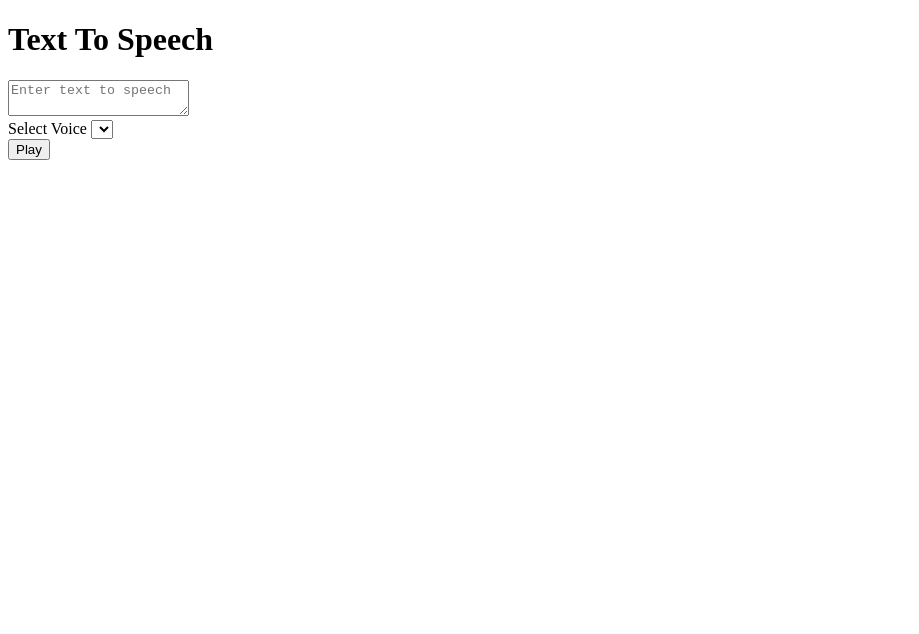
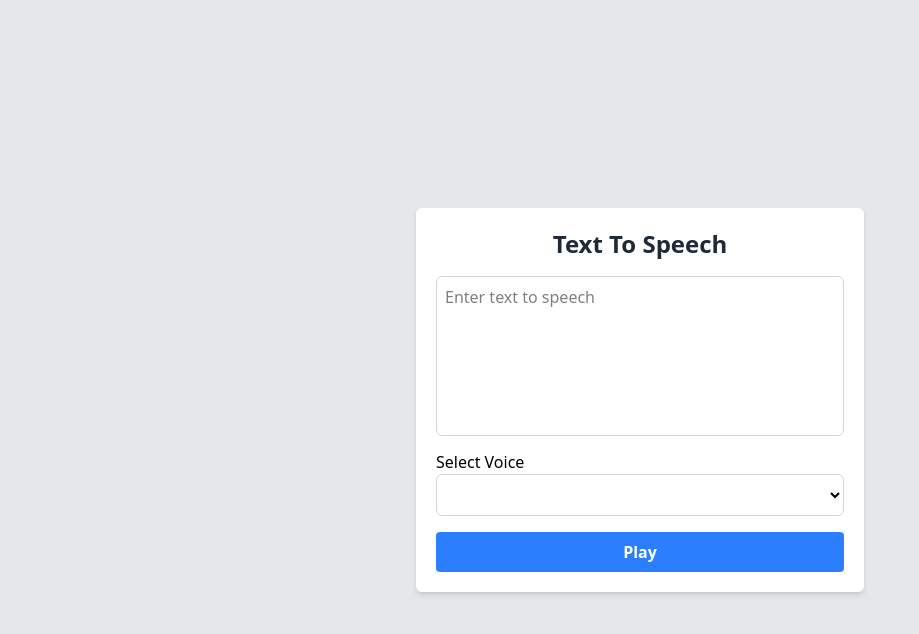
Before and after one commit to chirivelli/text-to-speech, a website: page index.html in a window 1280 px wide. Shown: the whole page, without its empty margins (0-919 px from the left). Drawn offline with nearby package versions, Linux system fonts and the light colour scheme.

Commit message:
Added Tailwind CDN

```diff
--- a/index.css
+++ /dev/null
@@ -1 +0,0 @@
-@import 'tailwindcss';
--- a/index.html
+++ b/index.html
@@ -3,7 +3,7 @@
     <head>
         <meta charset="UTF-8">
         <title>Text To Speech</title>
-        <link rel="stylesheet" href="index.css">
+        <script src="https://unpkg.com/@tailwindcss/browser@4"></script>
     </head>
     <body>
         <div class="bg-gray-200 flex items-center justify-center h-screen">
```
Also changed, not shown: 1 other file.
